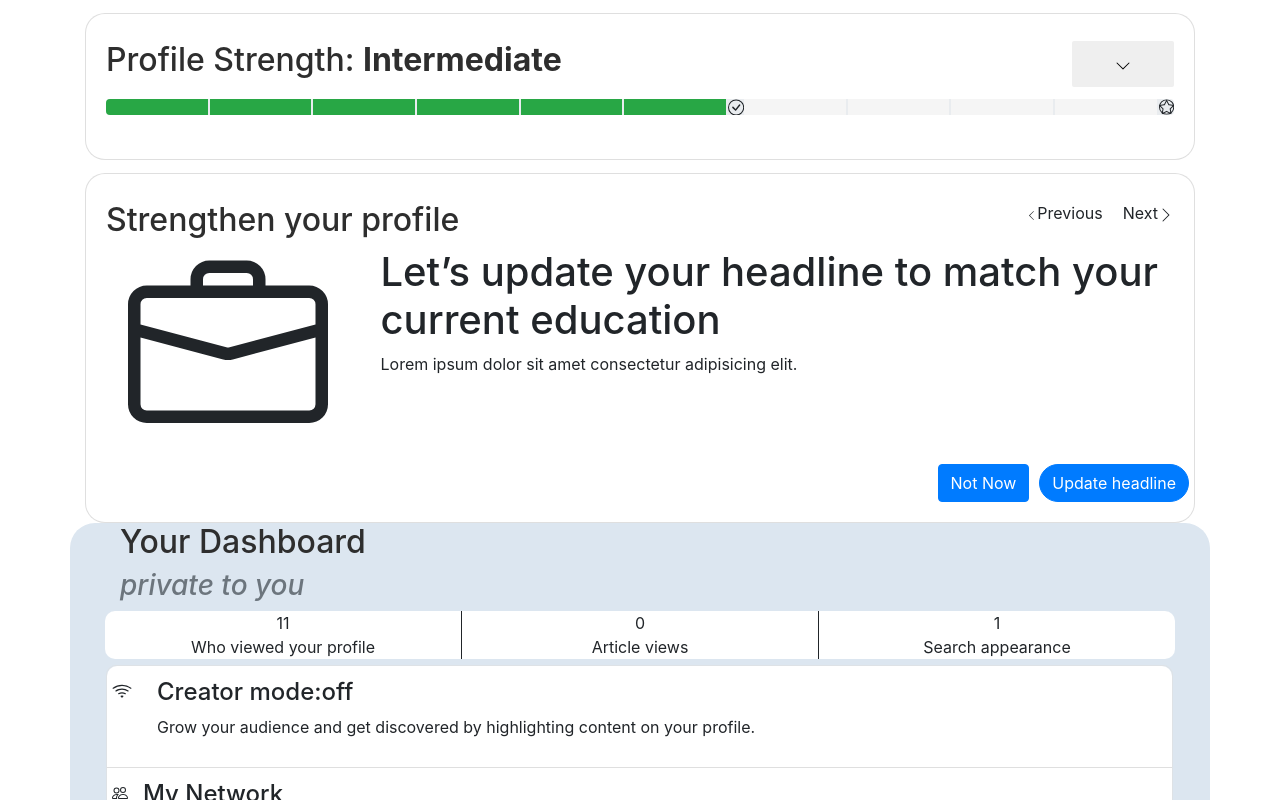
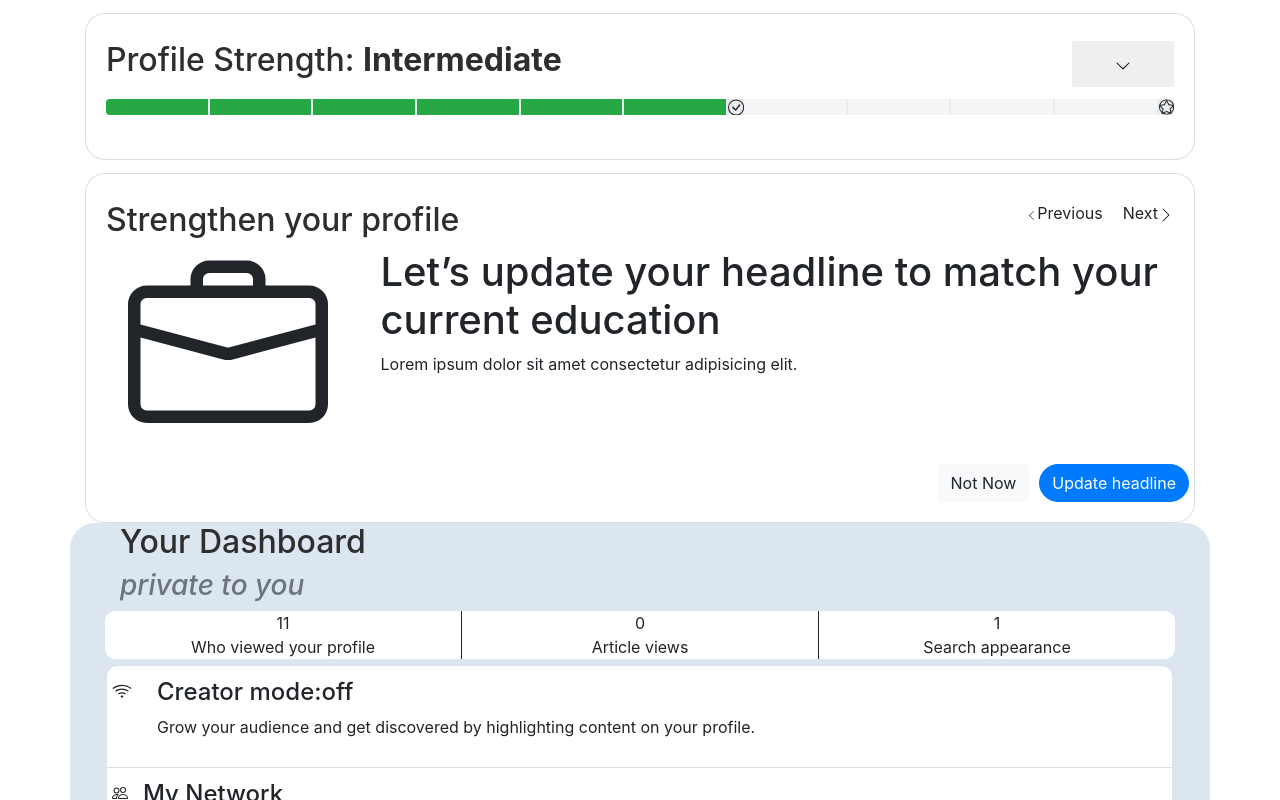
Before and after one commit to Code4Wyatt/LinkedIn, a React (Create React App) app: page / in a window 1280 px wide. Shown: the top 800 px of the page. Built offline with nearby package versions, Linux system fonts and the light colour scheme.

Commit message:
new commit

```diff
--- a/src/App.css
+++ b/src/App.css
@@ -131,6 +131,10 @@ h2 {
   margin-bottom: 5px;
 }
 
+#btn {
+  border: 0px !important;
+  border-radius: 5px !important;
+}
 /* .border {
   border-top-left-radius: 25% !important;
 } */
--- a/src/components/hicards/SecondCard.jsx
+++ b/src/components/hicards/SecondCard.jsx
@@ -85,7 +85,16 @@ const SecondCard = () => {
           </Card.Text>
           <Row style={{ flexFlow: "row-reverse" }}>
             <div>
-              <Button style={{ marginRight: "10px" }}>Not Now</Button>
+              <button
+                style={{
+                  marginRight: "10px ",
+                }}
+                type="button"
+                class="btn btn-light"
+              >
+                Not Now
+              </button>
+
               <Button variant="primary" style={{ borderRadius: "25px" }}>
                 Update headline
               </Button>
```
